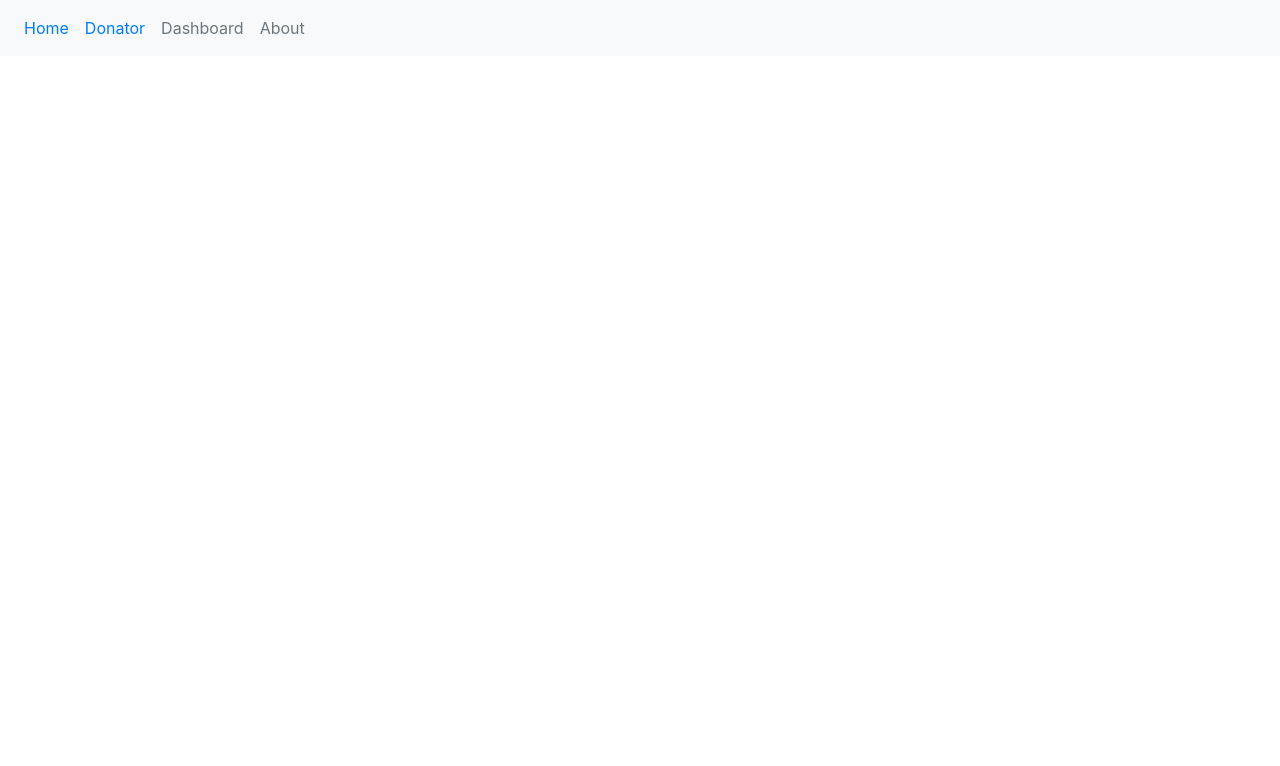
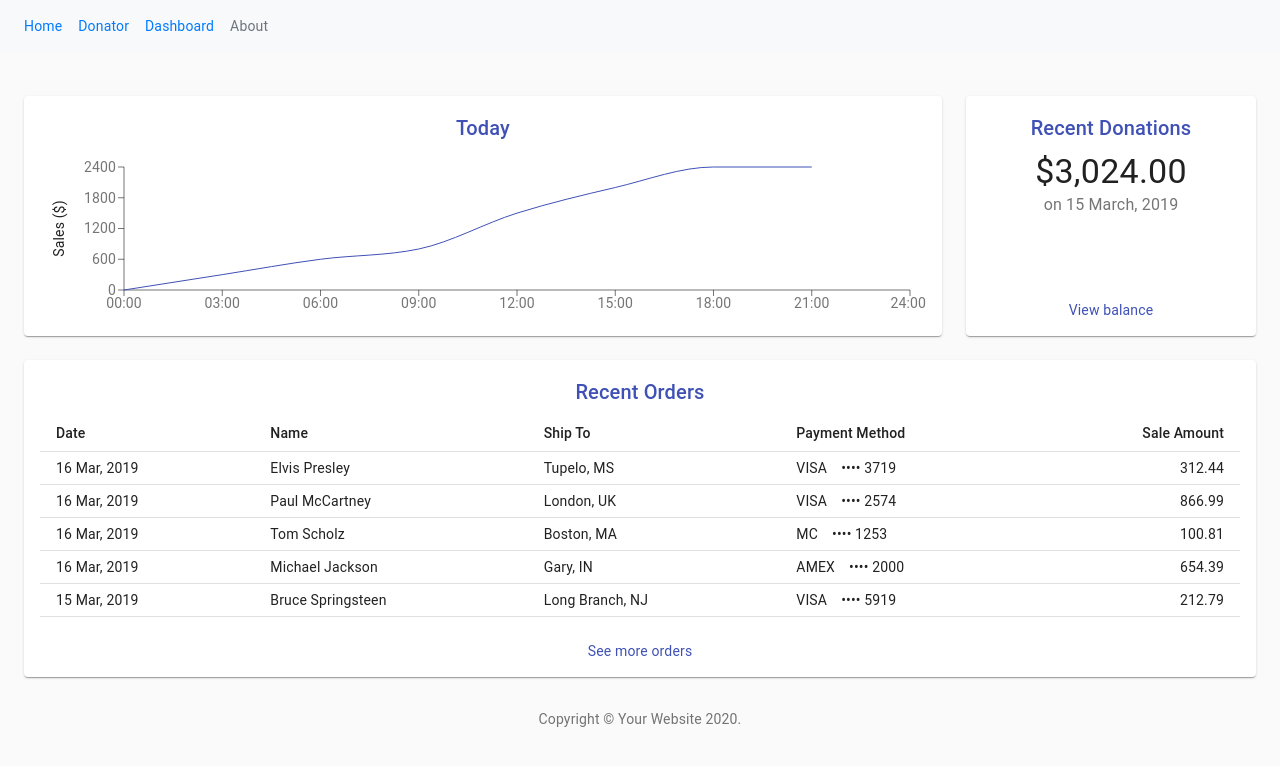
Before and after one commit to TonyWu3027/donateology, a React (Create React App) app: page /dashboard in a window 1280 px wide. Shown: the top 766 px of the page. Built offline with nearby package versions, Linux system fonts and the light colour scheme.

Commit message:
added dashboard

```diff
--- a/package.json
+++ b/package.json
@@ -3,6 +3,8 @@
   "version": "0.1.0",
   "private": true,
   "dependencies": {
+    "@material-ui/core": "^4.9.2",
+    "@material-ui/icons": "^4.9.1",
     "@testing-library/jest-dom": "^4.2.4",
     "@testing-library/react": "^9.4.0",
     "@testing-library/user-event": "^7.2.1",
@@ -11,7 +13,8 @@
     "react-bootstrap": "^1.0.0-beta.16",
     "react-dom": "^16.12.0",
     "react-router-dom": "^5.1.2",
-    "react-scripts": "3.4.0"
+    "react-scripts": "3.4.0",
+    "recharts": "^2.0.0-beta.1"
   },
   "scripts": {
     "start": "react-scripts start",
--- a/src/components/App.js
+++ b/src/components/App.js
@@ -9,6 +9,7 @@ import {
 
 import Home from './Home'
 import Donator from './donator/Donator';
+import Dashboard from './dashboard/Dashboard';
 import Nav from './Nav';
 
 function App() {
@@ -23,6 +24,7 @@ function App() {
           <Switch>
             <Route exact path="/" component = {Home} />
             <Route path="/donator" component = {Donator} />
+            <Route path="/dashboard" component = {Dashboard} />
           </Switch>
       </Router>
     </div>
--- a/src/components/Nav.js
+++ b/src/components/Nav.js
@@ -15,7 +15,7 @@ class Nav extends Component {
               <a className="nav-link" href="/donator">Donator</a>
             </li>
             <li className="nav-item">
-              <a className="nav-link disabled" href="#" >Dashboard</a>
+              <a className="nav-link" href="/dashboard" >Dashboard</a>
             </li>
             <li className="nav-item">
               <a className="nav-link disabled" href="#" >About</a>
--- /dev/null
+++ b/src/components/dashboard/Chart.js
@@ -0,0 +1,54 @@
+import React from 'react';
+import { useTheme } from '@material-ui/core/styles';
+import { LineChart, Line, XAxis, YAxis, Label, ResponsiveContainer } from 'recharts';
+import Title from './Title';
+
+// Generate Sales Data
+function createData(time, amount) {
+  return { time, amount };
+}
+
+const data = [
+  createData('00:00', 0),
+  createData('03:00', 300),
+  createData('06:00', 600),
+  createData('09:00', 800),
+  createData('12:00', 1500),
+  createData('15:00', 2000),
+  createData('18:00', 2400),
+  createData('21:00', 2400),
+  createData('24:00', undefined),
+];
+
+export default function Chart() {
+  const theme = useTheme();
+
+  return (
+    <React.Fragment>
+      <Title>Today</Title>
+      <ResponsiveContainer>
+        <LineChart
+          data={data}
+          margin={{
+            top: 16,
+            right: 16,
+            bottom: 0,
+            left: 24,
+          }}
+        >
+          <XAxis dataKey="time" stroke={theme.palette.text.secondary} />
+          <YAxis stroke={theme.palette.text.secondary}>
+            <Label
+              angle={270}
+              position="left"
+              style={{ textAnchor: 'middle', fill: theme.palette.text.primary }}
+            >
+              Sales ($)
+            </Label>
+          </YAxis>
+          <Line type="monotone" dataKey="amount" stroke={theme.palette.primary.main} dot={false} />
+        </LineChart>
+      </ResponsiveContainer>
+    </React.Fragment>
+  );
+}
--- /dev/null
+++ b/src/components/dashboard/Dashboard.js
@@ -0,0 +1,163 @@
+import React from 'react';
+import clsx from 'clsx';
+import { makeStyles } from '@material-ui/core/styles';
+import CssBaseline from '@material-ui/core/CssBaseline';
+import Drawer from '@material-ui/core/Drawer';
+import Box from '@material-ui/core/Box';
+import AppBar from '@material-ui/core/AppBar';
+import Toolbar from '@material-ui/core/Toolbar';
+import List from '@material-ui/core/List';
+import Typography from '@material-ui/core/Typography';
+import Divider from '@material-ui/core/Divider';
+import IconButton from '@material-ui/core/IconButton';
+import Badge from '@material-ui/core/Badge';
+import Container from '@material-ui/core/Container';
+import Grid from '@material-ui/core/Grid';
+import Paper from '@material-ui/core/Paper';
+import Link from '@material-ui/core/Link';
+import MenuIcon from '@material-ui/icons/Menu';
+import ChevronLeftIcon from '@material-ui/icons/ChevronLeft';
+import NotificationsIcon from '@material-ui/icons/Notifications';
+import Chart from './Chart';
+import Donations from './Donations';
+import Orders from './Orders';
+
+function Copyright() {
+  return (
+    <Typography variant="body2" color="textSecondary" align="center">
+      {'Copyright © '}
+      <Link color="inherit" href="https://material-ui.com/">
+        Your Website
+      </Link>{' '}
+      {new Date().getFullYear()}
+      {'.'}
+    </Typography>
+  );
+}
+
+const drawerWidth = 240;
+
+const useStyles = makeStyles(theme => ({
+  root: {
+    display: 'flex',
+  },
+  toolbar: {
+    paddingRight: 24, // keep right padding when drawer closed
+  },
+  toolbarIcon: {
+    display: 'flex',
+    alignItems: 'center',
+    justifyContent: 'flex-end',
+    padding: '0 8px',
+    ...theme.mixins.toolbar,
+  },
+  appBar: {
+    zIndex: theme.zIndex.drawer + 1,
+    transition: theme.transitions.create(['width', 'margin'], {
+      easing: theme.transitions.easing.sharp,
+      duration: theme.transitions.duration.leavingScreen,
+    }),
+  },
+  appBarShift: {
+    marginLeft: drawerWidth,
+    width: `calc(100% - ${drawerWidth}px)`,
+    transition: theme.transitions.create(['width', 'margin'], {
+      easing: theme.transitions.easing.sharp,
+      duration: theme.transitions.duration.enteringScreen,
+    }),
+  },
+  menuButton: {
+    marginRight: 36,
+  },
+  menuButtonHidden: {
+    display: 'none',
+  },
+  title: {
+    flexGrow: 1,
+  },
+  drawerPaper: {
+    position: 'relative',
+    whiteSpace: 'nowrap',
+    width: drawerWidth,
+    transition: theme.transitions.create('width', {
+      easing: theme.transitions.easing.sharp,
+      duration: theme.transitions.duration.enteringScreen,
+    }),
+  },
+  drawerPaperClose: {
+    overflowX: 'hidden',
+    transition: theme.transitions.create('width', {
+      easing: theme.transitions.easing.sharp,
+      duration: theme.transitions.duration.leavingScreen,
+    }),
+    width: theme.spacing(7),
+    [theme.breakpoints.up('sm')]: {
+      width: theme.spacing(9),
+    },
+  },
+  appBarSpacer: theme.mixins.toolbar,
+  content: {
+    flexGrow: 1,
+    height: '100vh',
+    overflow: 'auto',
+  },
+  container: {
+    paddingTop: theme.spacing(4),
+    paddingBottom: theme.spacing(4),
+  },
+  paper: {
+    padding: theme.spacing(2),
+    display: 'flex',
+    overflow: 'auto',
+    flexDirection: 'column',
+  },
+  fixedHeight: {
+    height: 240,
+  },
+}));
+
+export default function Dashboard() {
+  const classes = useStyles();
+  const [open, setOpen] = React.useState(true);
+  const handleDrawerOpen = () => {
+    setOpen(true);
+  };
+  const handleDrawerClose = () => {
+    setOpen(false);
+  };
+  const fixedHeightPaper = clsx(classes.paper, classes.fixedHeight);
+
+  return (
+    <div className={classes.root}>
+      <CssBaseline />
+      <main className={classes.content}>
+        <div className={classes.appBarSpacer} />
+        <Container maxWidth="lg" className={classes.container}>
+          <Grid container spacing={3}>
+            {/* Chart */}
+            <Grid item xs={12} md={8} lg={9}>
+              <Paper className={fixedHeightPaper}>
+                <Chart />
+              </Paper>
+            </Grid>
+            {/* Recent Donations */}
+            <Grid item xs={12} md={4} lg={3}>
+              <Paper className={fixedHeightPaper}>
+                <Donations />
+              </Paper>
+            </Grid>
+            {/* Recent Orders */}
+            <Grid item xs={12}>
+              <Paper className={classes.paper}>
+                <Orders />
+              </Paper>
+            </Grid>
+          </Grid>
+          <Box pt={4}>
+            <Copyright />
+          </Box>
+        </Container>
+      </main>
+    </div>
+  );
+}
--- /dev/null
+++ b/src/components/dashboard/Donations.js
@@ -0,0 +1,35 @@
+import React from 'react';
+import Link from '@material-ui/core/Link';
+import { makeStyles } from '@material-ui/core/styles';
+import Typography from '@material-ui/core/Typography';
+import Title from './Title';
+
+function preventDefault(event) {
+  event.preventDefault();
+}
+
+const useStyles = makeStyles({
+  depositContext: {
+    flex: 1,
+  },
+});
+
+export default function Donations() {
+  const classes = useStyles();
+  return (
+    <React.Fragment>
+      <Title>Recent Donations</Title>
+      <Typography component="p" variant="h4">
+        $3,024.00
+      </Typography>
+      <Typography color="textSecondary" className={classes.depositContext}>
+        on 15 March, 2019
+      </Typography>
+      <div>
+        <Link color="primary" href="#" onClick={preventDefault}>
+          View balance
+        </Link>
+      </div>
+    </React.Fragment>
+  );
+}
--- /dev/null
+++ b/src/components/dashboard/Orders.js
@@ -0,0 +1,68 @@
+import React from 'react';
+import Link from '@material-ui/core/Link';
+import { makeStyles } from '@material-ui/core/styles';
+import Table from '@material-ui/core/Table';
+import TableBody from '@material-ui/core/TableBody';
+import TableCell from '@material-ui/core/TableCell';
+import TableHead from '@material-ui/core/TableHead';
+import TableRow from '@material-ui/core/TableRow';
+import Title from './Title';
+
+// Generate Order Data
+function createData(id, date, name, shipTo, paymentMethod, amount) {
+  return { id, date, name, shipTo, paymentMethod, amount };
+}
+
+const rows = [
+  createData(0, '16 Mar, 2019', 'Elvis Presley', 'Tupelo, MS', 'VISA ⠀•••• 3719', 312.44),
+  createData(1, '16 Mar, 2019', 'Paul McCartney', 'London, UK', 'VISA ⠀•••• 2574', 866.99),
+  createData(2, '16 Mar, 2019', 'Tom Scholz', 'Boston, MA', 'MC ⠀•••• 1253', 100.81),
+  createData(3, '16 Mar, 2019', 'Michael Jackson', 'Gary, IN', 'AMEX ⠀•••• 2000', 654.39),
+  createData(4, '15 Mar, 2019', 'Bruce Springsteen', 'Long Branch, NJ', 'VISA ⠀•••• 5919', 212.79),
+];
+
+function preventDefault(event) {
+  event.preventDefault();
+}
+
+const useStyles = makeStyles(theme => ({
+  seeMore: {
+    marginTop: theme.spacing(3),
+  },
+}));
+
+export default function Orders() {
+  const classes = useStyles();
+  return (
+    <React.Fragment>
+      <Title>Recent Orders</Title>
+      <Table size="small">
+        <TableHead>
+          <TableRow>
+            <TableCell>Date</TableCell>
+            <TableCell>Name</TableCell>
+            <TableCell>Ship To</TableCell>
+            <TableCell>Payment Method</TableCell>
+            <TableCell align="right">Sale Amount</TableCell>
+          </TableRow>
+        </TableHead>
+        <TableBody>
+          {rows.map(row => (
+            <TableRow key={row.id}>
+              <TableCell>{row.date}</TableCell>
+              <TableCell>{row.name}</TableCell>
+              <TableCell>{row.shipTo}</TableCell>
+              <TableCell>{row.paymentMethod}</TableCell>
+              <TableCell align="right">{row.amount}</TableCell>
+            </TableRow>
+          ))}
+        </TableBody>
+      </Table>
+      <div className={classes.seeMore}>
+        <Link color="primary" href="#" onClick={preventDefault}>
+          See more orders
+        </Link>
+      </div>
+    </React.Fragment>
+  );
+}
--- /dev/null
+++ b/src/components/dashboard/Title.js
@@ -0,0 +1,15 @@
+import React from 'react';
+import PropTypes from 'prop-types';
+import Typography from '@material-ui/core/Typography';
+
+export default function Title(props) {
+  return (
+    <Typography component="h2" variant="h6" color="primary" gutterBottom>
+      {props.children}
+    </Typography>
+  );
+}
+
+Title.propTypes = {
+  children: PropTypes.node,
+};
```
Also changed, not shown: 1 other file (tests, documents, lock files or other folders).
